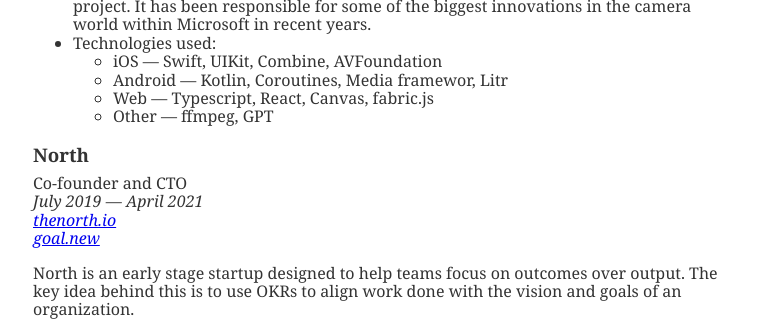
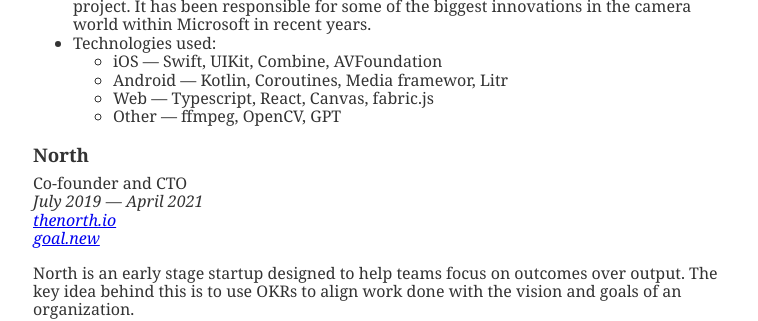
Before and after one commit to lisperin/lisperin.github.io, a Jekyll site: the page built from resume.html, in a window 1280 px wide and 900 px high, scrolled down 468 px. Shown: the part 155-476 px from the top of the window, without its empty margins (257-1015 px from the left). Built offline with Jekyll 4.4.1, drawn with Linux system fonts in a browser that asks for light colours; some of the changed text lies outside the part shown.

Commit message:
Update resume.html

```diff
--- a/resume.html
+++ b/resume.html
@@ -71,7 +71,7 @@
                 <li>iOS &mdash; Swift, UIKit, Combine, AVFoundation</li>
                 <li>Android &mdash; Kotlin, Coroutines, Media framewor, Litr</li>
                 <li>Web &mdash; Typescript, React, Canvas, fabric.js</li>
-                <li>Other &mdash; ffmpeg, GPT</li>
+                <li>Other &mdash; ffmpeg, OpenCV, GPT</li>
               </ul>
             </li>
           </ul>
@@ -382,8 +382,5 @@
         </address>
       </section>
     </main>
-    <footer>
-      <div>Last updated: <time datetime="2023-01">January 2023</time></div>
-    </footer>
   </body>
 </html>
```
